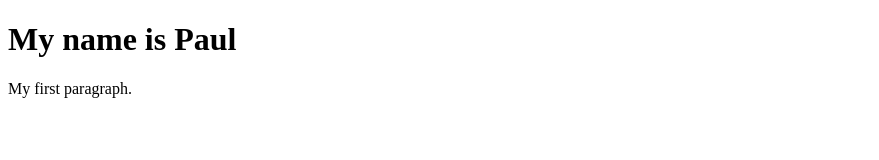
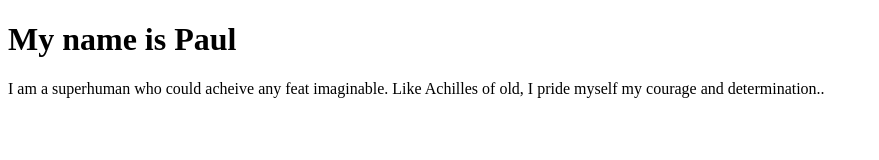
Before and after one commit to PaulQuanChe/Week9, a plain HTML site: page index.html in a window 1280 px wide. Shown: the whole page, without its empty margins (0-879 px from the left). Drawn offline with Linux system fonts and the light colour scheme.

Commit message:
Update index.html

```diff
--- a/index.html
+++ b/index.html
@@ -6,7 +6,7 @@
 <body>
 
 <h1>My name is Paul</h1>
-<p>My first paragraph.</p>
+<p>I am a superhuman who could acheive any feat imaginable. Like Achilles of old, I pride myself my courage and determination..</p>
 
 </body>
 </html>
```
